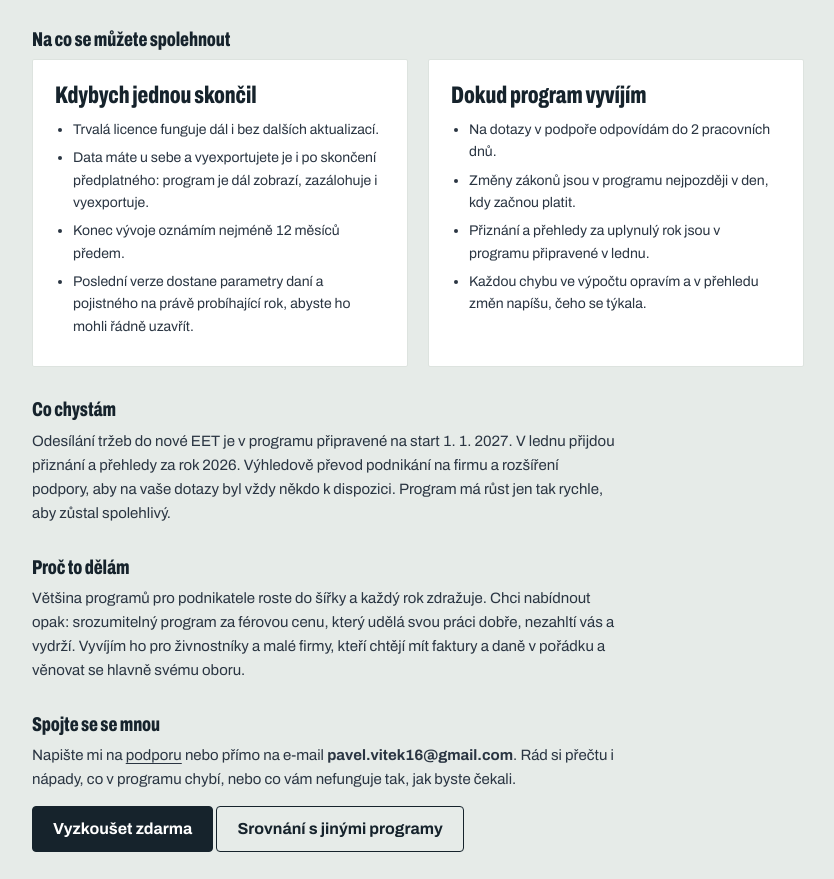
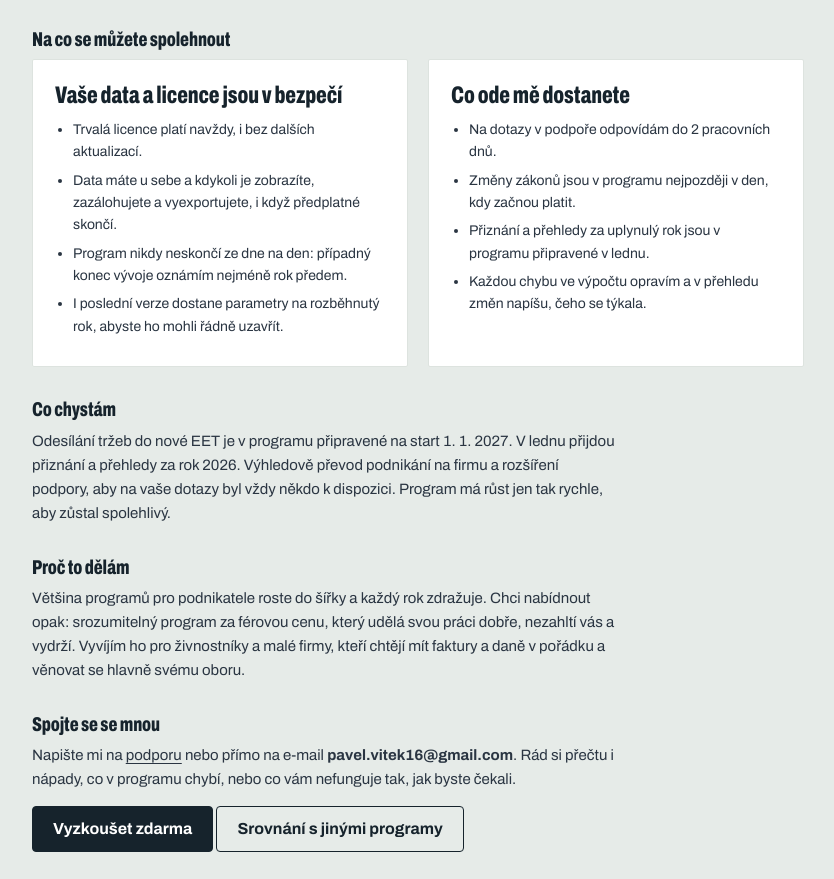
Before and after one commit to Vitepa/faqrai-releases, a plain HTML site: page docs/o-mne.html in a window 1280 px wide. Shown: the part 1003-1882 px from the top of the page, without its empty margins (222-1056 px from the left). Drawn offline with Linux system fonts and the light colour scheme.

Commit message:
Web O mně: vlídnější znění záruk
Co-Authored-By: Claude Opus 5.5 <noreply@anthropic.com>
Claude-Session: https://claude.ai/code/session_01WcutWZXnjL5pknFCEEYPDs

```diff
--- a/docs/o-mne.html
+++ b/docs/o-mne.html
@@ -26,13 +26,13 @@
 
 <h2>Na co se můžete spolehnout</h2>
 <div class="grid c2">
-<div class="card"><h3>Kdybych jednou skončil</h3><ul class="small muted">
-<li>Trvalá licence funguje dál i bez dalších aktualizací.</li>
-<li>Data máte u sebe a vyexportujete je i po skončení předplatného: program je dál zobrazí, zazálohuje i vyexportuje.</li>
-<li>Konec vývoje oznámím nejméně 12 měsíců předem.</li>
-<li>Poslední verze dostane parametry daní a pojistného na právě probíhající rok, abyste ho mohli řádně uzavřít.</li>
+<div class="card"><h3>Vaše data a licence jsou v bezpečí</h3><ul class="small muted">
+<li>Trvalá licence platí navždy, i bez dalších aktualizací.</li>
+<li>Data máte u sebe a kdykoli je zobrazíte, zazálohujete a vyexportujete, i když předplatné skončí.</li>
+<li>Program nikdy neskončí ze dne na den: případný konec vývoje oznámím nejméně rok předem.</li>
+<li>I poslední verze dostane parametry na rozběhnutý rok, abyste ho mohli řádně uzavřít.</li>
 </ul></div>
-<div class="card"><h3>Dokud program vyvíjím</h3><ul class="small muted">
+<div class="card"><h3>Co ode mě dostanete</h3><ul class="small muted">
 <li>Na dotazy v podpoře odpovídám do 2 pracovních dnů.</li>
 <li>Změny zákonů jsou v programu nejpozději v den, kdy začnou platit.</li>
 <li>Přiznání a přehledy za uplynulý rok jsou v programu připravené v lednu.</li>
```
